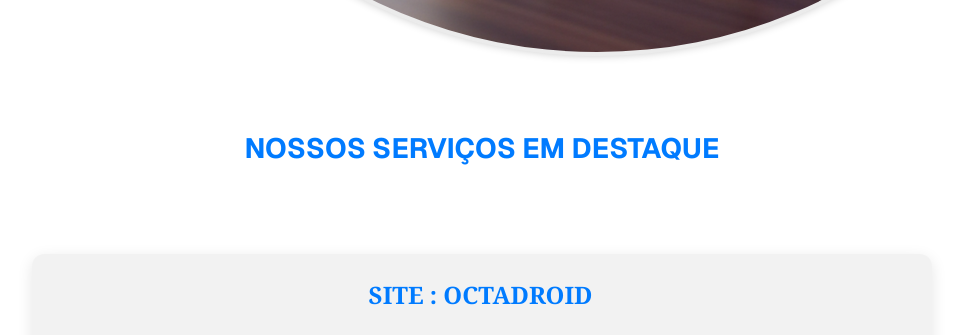
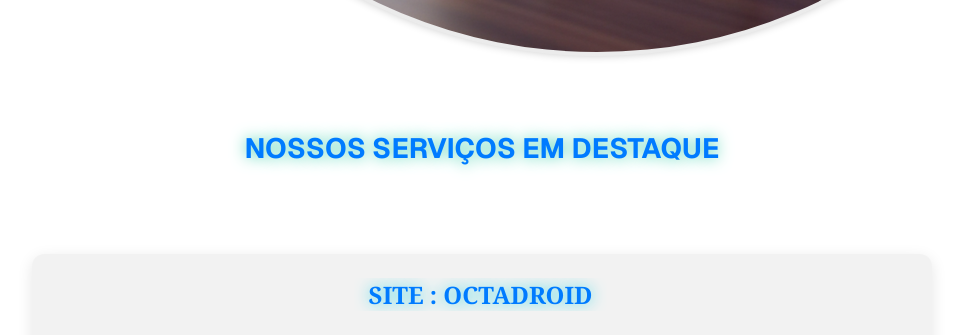
Before and after one commit to EvanioTech/business-site, a Next.js app: page / in a window 1280 px wide. Shown: the part 1140-1475 px from the top of the page, without its empty margins (198-1161 px from the left). Built offline with nearby package versions, Linux system fonts and the light colour scheme.

Commit message:
update in css

```diff
--- a/src/app/page.module.css
+++ b/src/app/page.module.css
@@ -83,7 +83,10 @@
   margin-bottom: 24px;
   color: var(--color-primary);
   text-transform: uppercase;
+
+  text-shadow: 0 0 15px rgb(71, 209, 175); /* efeito borrado atrás */
 }
+
 
 
 .teste {
@@ -127,6 +130,7 @@
   border-right: 3px solid var(--color-primary);
   width: 0; /* começa escondido */
   animation: typing 2.2s steps(18, end) forwards, blink-caret 2.7s step-end infinite;
+  text-shadow: 0 0 15px rgb(56, 215, 226)
 }
 
 /* Keyframes precisam estar fora da classe */
```
